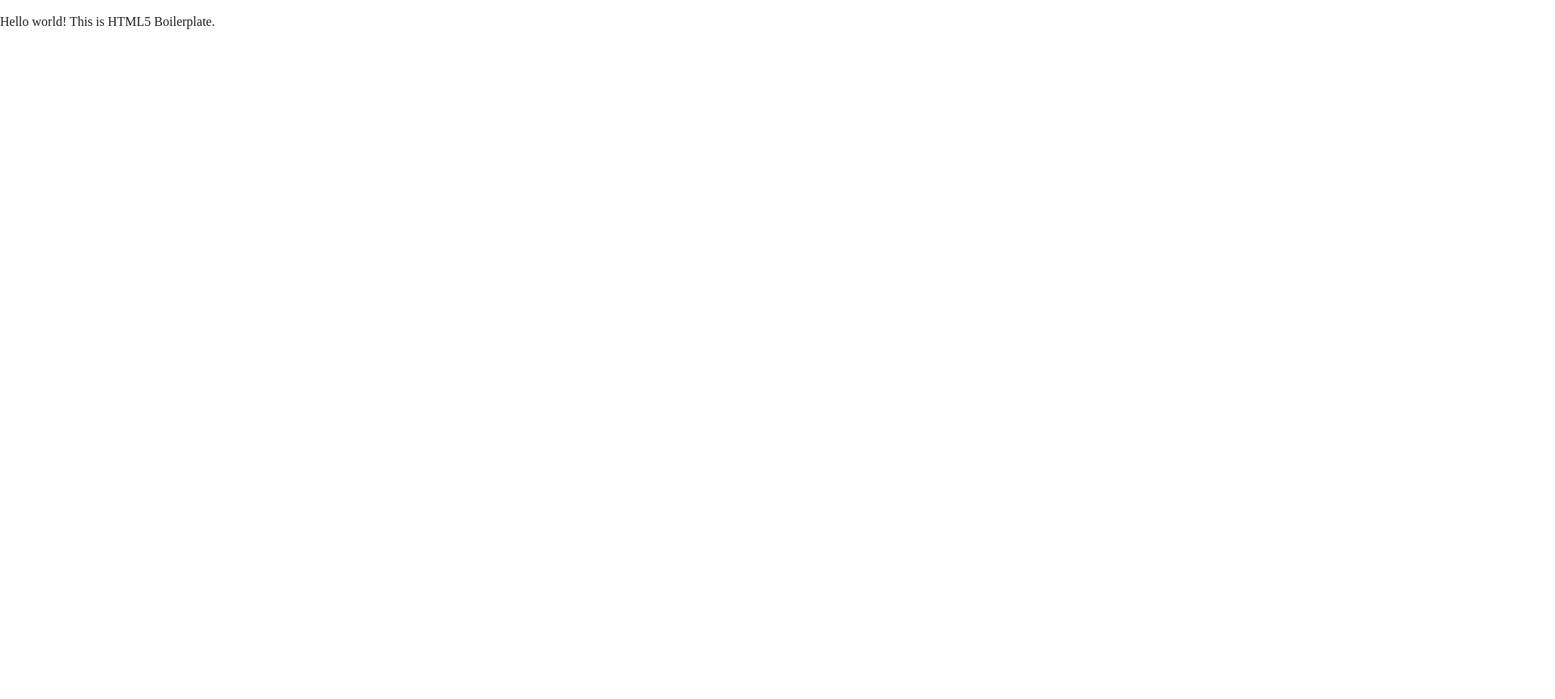
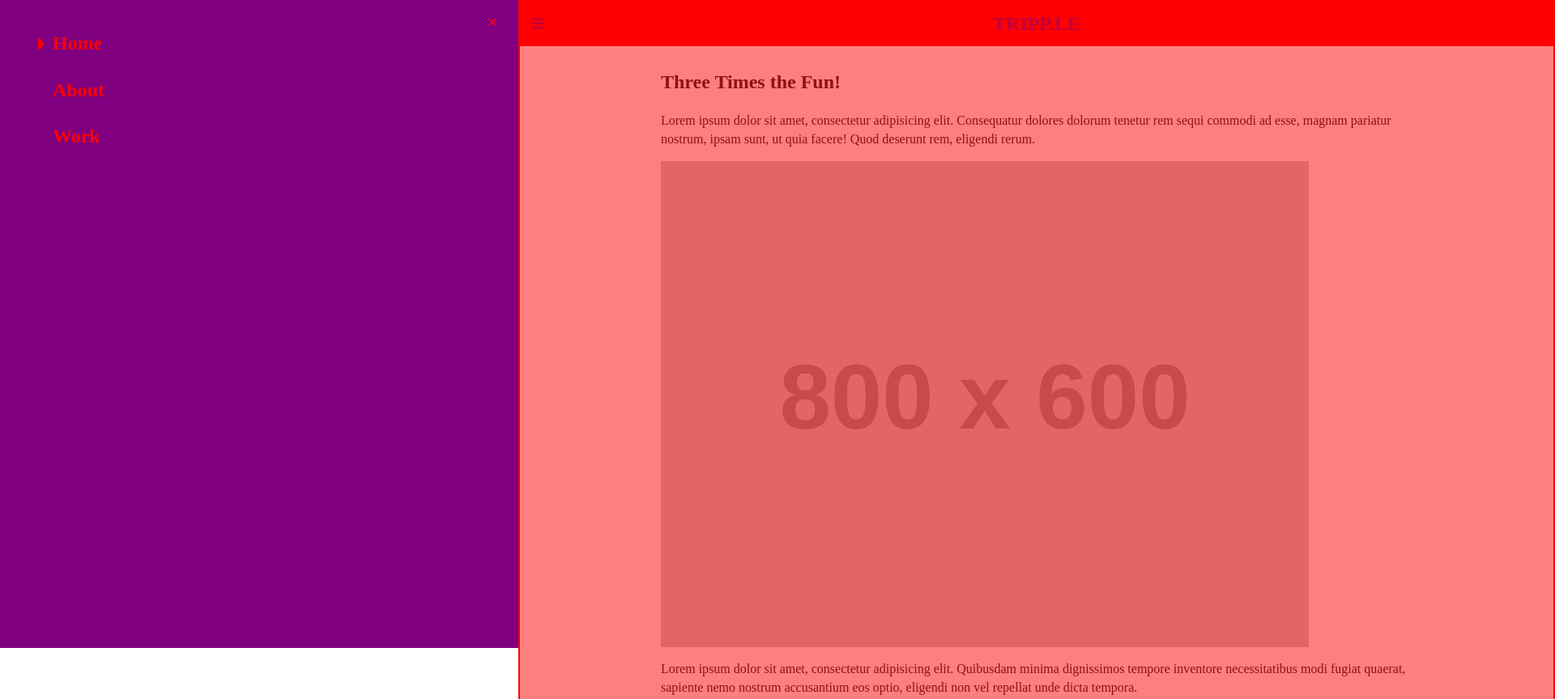
Before and after one commit to kstrangem/trippp.le, a plain HTML site: page index.html in a window 1280 px wide. Shown: the top 863 px of the page at 81% size, 1920 px wide, since content can reach past the window. Before the commit the page ends 800 px from the top, so only its background shows below. Drawn offline with nearby package versions, Linux system fonts and the light colour scheme; placeholder pictures from the web are drawn by us.

Commit message:
Final Project

```diff
--- a/css/main.css
+++ b/css/main.css
@@ -97,20 +97,139 @@ textarea {
    Author's custom styles
    ========================================================================== */
 
+/* apply a natural box layout model to all elements, but allowing components to change */
+html {
+  box-sizing: border-box;
+}
+*, *:before, *:after {
+  box-sizing: inherit;
+}
+
+body {
+  font-family: serif;
+  line-height: 1.4;
+}
+img {
+  max-width: 100%;
+  display: block;
+}
 
 
+/* .page-header */
+.page-header {
+  background-color: red;
+  color: purple;
+  position: relative;
+  padding: 1em;
+  position: fixed;
+  width: 100%;
+  top: 0;
+  left: 0;
+  z-index: 100;
+}
+.page-header h1 {
+  font-size: 1.5em;
+  line-height: 1;
+  text-transform: uppercase;
+  text-align: center;
+  margin: 0;
+}
+.page-header .nav-icon {
+  cursor: pointer;
+  position: absolute;
+  left: 1em;
+  top: 50%;
+  transform: translateY(-50%);
+}
 
+/* .main-content */
 
+.main-content {
+  margin: 3em auto;
+  max-width: 960px;
+  padding: 1em;
+}
 
+/* .main-nav */
 
+.main-nav {
+  display:none;
+}
+.main-nav li {
+  margin: 1em;
+}
+.main-nav ul{
+  margin-top: 1.5em;
+  list-style-type: none;
 
+}
+.main-nav a {
+  color: red;
+  text-decoration: none;
+}
 
+.main-nav .close-icon {
+  font-style: normal;
+  position: absolute;
+  top: 0.9rem;
+  right: 1em;
+  line-height: 1;
+  color: red;
+  cursor: pointer;
+}
+.main-nav li{
+  position: relative;
+}
+.main-nav li.is-active:before {
+  content: '';
+  display: block;
+  border: 0.5rem solid transparent;
+  border-left-color:red;
+  position: absolute;
+  left: -0.75em;
+  top: 50%;
+  transform: translateY(-50%);
+}
+.main-nav {
+  background: purple;
+  font-size: 1.5em;
+  font-weight: bold;
+  position: relative;
+}
 
+/*.nav-open
+When the navigation sidebar is open
+*/
 
+.nav-open {
+  overflow: hidden;
+}
+.nav-open .main-nav {
+  display: block;
+  position: absolute;
+  top: 0;
+  left: 0;
+  border: 1px solid purple;
+  width: 50%;
+  min-height: 100%;
+}
+.nav-open .page-content {
+  border: 1px solid red;
+  transform: translateX(50%);
+}
 
-
-
-
+.nav-open .page-content:before {
+  content:'';
+  display:block;
+  width: 100%;
+  height: 100%;
+  border: 1px solid red;
+  background: hsla(0,100%,50%,0.5);
+  position: absolute;
+  top: 0;
+  left: 0;
+  z-index: 150;
+}
 
 
 /* ==========================================================================
--- a/index.html
+++ b/index.html
@@ -11,18 +11,45 @@
   <link rel="manifest" href="site.webmanifest">
   <link rel="apple-touch-icon" href="icon.png">
   <!-- Place favicon.ico in the root directory -->
-
+  <link rel="stylesheet" href="https://use.fontawesome.com/releases/v5.5.0/css/all.css" integrity="sha384-B4dIYHKNBt8Bc12p+WXckhzcICo0wtJAoU8YZTY5qE0Id1GSseTk6S+L3BlXeVIU" crossorigin="anonymous">
   <link rel="stylesheet" href="css/normalize.css">
   <link rel="stylesheet" href="css/main.css">
 </head>
 
-<body>
-  <!--[if lte IE 9]>
-    <p class="browserupgrade">You are using an <strong>outdated</strong> browser. Please <a href="https://browsehappy.com/">upgrade your browser</a> to improve your experience and security.</p>
-  <![endif]-->
+<body class="nav-open">
+  <nav class="main-nav">
+    <i class="close-icon">&times;</i>
+    <ul>
+      <li class="is-active"><a href="#!">Home</a></li>
+      <li><a href="#!">About</a></li>
+      <li><a href="#!">Work</a></li>
+    </ul>
+  </nav>
 
-  <!-- Add your site or application content here -->
-  <p>Hello world! This is HTML5 Boilerplate.</p>
+  <div class="page-content">
+    <header class="page-header">
+      <i class="nav-icon fa fa-bars"></i>
+      <h1>Tripp.le</h1>
+    </header>
+    <main class="main-content">
+      <article>
+        <h2>Three Times the Fun!</h2>
+        <p>Lorem ipsum dolor sit amet, consectetur adipisicing elit. Consequatur dolores dolorum tenetur rem sequi commodi ad esse, magnam pariatur nostrum, ipsam sunt, ut quia facere! Quod deserunt rem, eligendi rerum.</p>
+        <img src="http://placehold.it/800x600" alt="placeholder">
+        <p>Lorem ipsum dolor sit amet, consectetur adipisicing elit. Quibusdam minima dignissimos tempore inventore necessitatibus modi fugiat quaerat, sapiente nemo nostrum accusantium eos optio, eligendi non vel repellat unde dicta tempora.</p>
+        <p>Lorem ipsum dolor sit amet, consectetur adipisicing elit. Quibusdam minima dignissimos tempore inventore necessitatibus modi fugiat quaerat, sapiente nemo nostrum accusantium eos optio, eligendi non vel repellat unde dicta tempora.</p>
+        <p>Lorem ipsum dolor sit amet, consectetur adipisicing elit. Quibusdam minima dignissimos tempore inventore necessitatibus modi fugiat quaerat, sapiente nemo nostrum accusantium eos optio, eligendi non vel repellat unde dicta tempora.</p>
+      </article>
+      <article>
+        <h2>Another Thingy</h2>
+        <img src="http://placehold.it/800x600" alt="another">
+        <p>Lorem ipsum dolor sit amet, consectetur adipisicing elit. Quibusdam minima dignissimos tempore inventore necessitatibus modi fugiat quaerat, sapiente nemo nostrum accusantium eos optio, eligendi non vel repellat unde dicta tempora.</p>
+        <p>Lorem ipsum dolor sit amet, consectetur adipisicing elit. Quibusdam minima dignissimos tempore inventore necessitatibus modi fugiat quaerat, sapiente nemo nostrum accusantium eos optio, eligendi non vel repellat unde dicta tempora.</p>
+        <p>Lorem ipsum dolor sit amet, consectetur adipisicing elit. Quibusdam minima dignissimos tempore inventore necessitatibus modi fugiat quaerat, sapiente nemo nostrum accusantium eos optio, eligendi non vel repellat unde dicta tempora.</p>
+      </article>
+    </main>
+    </div>
+</body>
   <script src="js/vendor/modernizr-3.6.0.min.js"></script>
   <script src="https://code.jquery.com/jquery-3.3.1.min.js" integrity="sha256-FgpCb/KJQlLNfOu91ta32o/NMZxltwRo8QtmkMRdAu8=" crossorigin="anonymous"></script>
   <script>window.jQuery || document.write('<script src="js/vendor/jquery-3.3.1.min.js"><\/script>')</script>
--- a/js/main.js
+++ b/js/main.js
@@ -0,0 +1,20 @@
+var navButton = document.querySelector('.nav-icon');
+
+navButton.addEventListener('click', function() {
+  console.log('clicky!!');
+  document
+  .querySelector('body')
+  .classList
+  .toggle('nav-open');
+});
+
+var closeButton = document.querySelector('.close-icon')
+
+
+closeButton.addEventListener('click', function() {
+  console.log('close it!');
+   document
+  .querySelector('body')
+  .classList
+  .toggle('nav-open');
+});
```
